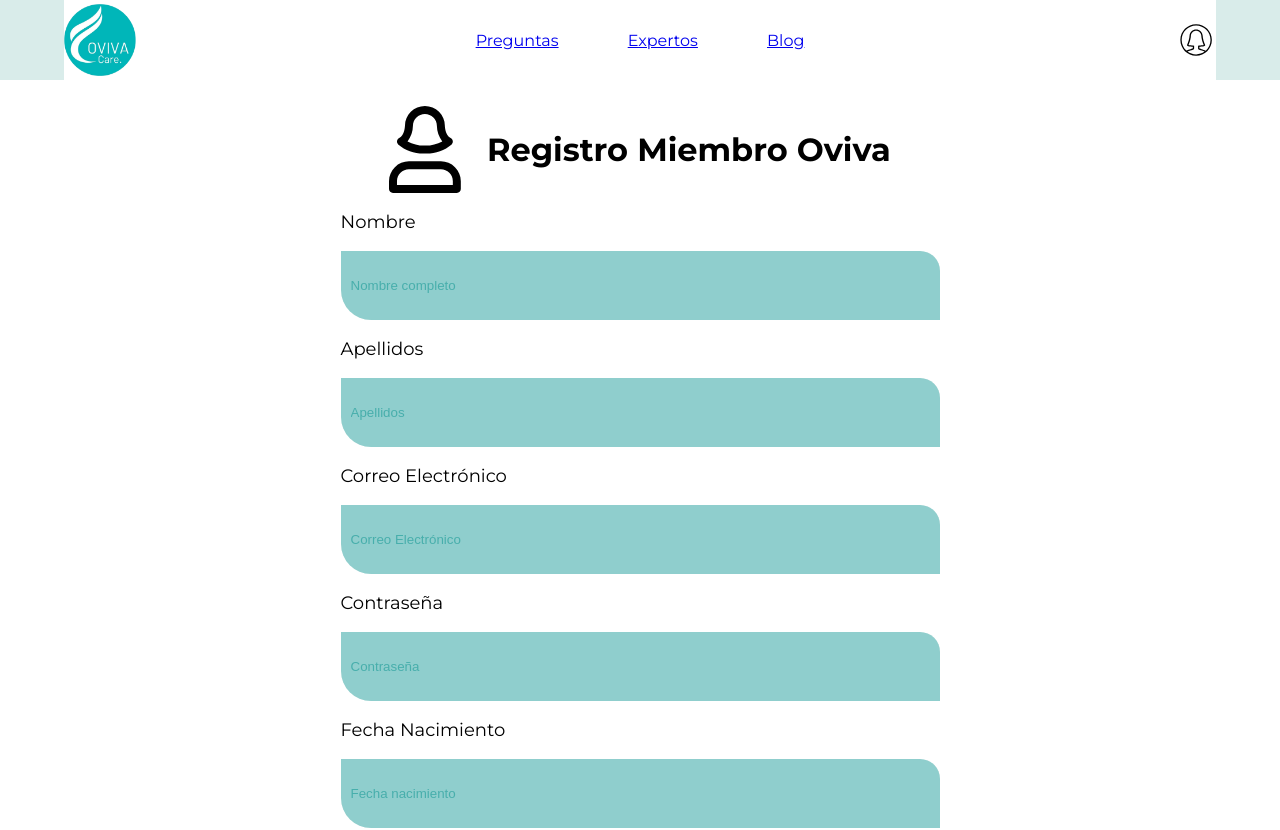
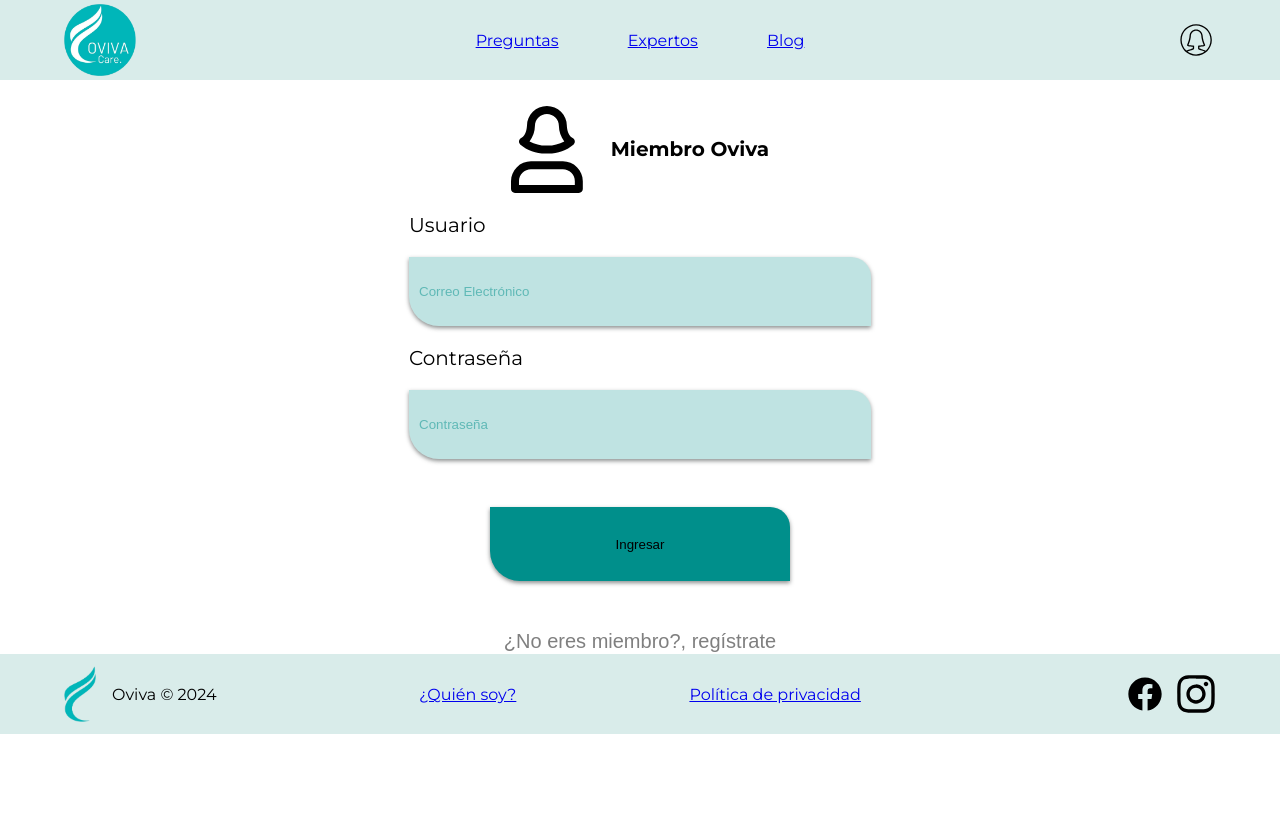
Before and after one commit to angylearns/oviva_care, a React (Vite) app in the folder HolisticFront/: page / in a window 1280 px wide. Shown: the top 830 px of the page. After the commit the page ends 800 px from the top, so only its background shows below. Built offline with nearby package versions, Linux system fonts and the light colour scheme.

Commit message:
same field color in login

```diff
--- a/HolisticFront/src/App.jsx
+++ b/HolisticFront/src/App.jsx
@@ -12,8 +12,8 @@ function App() {
   return (
     <>
       <Navbar />
-      <Register />
-      {/* <Login_user /> */}
+      {/* <Register /> */}
+      <Login_user />
       {/* <Recipe/> */}
       <Footer />
     </>
--- a/HolisticFront/src/components/login/login.css
+++ b/HolisticFront/src/components/login/login.css
@@ -3,6 +3,7 @@
     flex-direction: column;
     justify-items: center;
     align-items: center;
+    background-color: white;
 }
 
 .loginlogo-and-text {
@@ -23,17 +24,7 @@
     padding-left: 5%;
 }
 
-.field-user {
-    border-radius: 0 20px 0 30px;
-    width: 587px;
-    height: 67px;
-    background-color: rgba(0, 143, 139, 0.25);
-    padding-left: 10px;
-    border: none;
-    box-shadow: 0 2px 4px rgba(62, 66, 66, 0.6);
-
-}
-
+.field-user,
 .field-password {
     border-radius: 0 20px 0 30px;
     width: 587px;
@@ -44,6 +35,23 @@
     box-shadow: 0 2px 4px rgba(62, 66, 66, 0.6);
 }
 
+.field-user:hover,
+.field-password:hover {
+    background-color: white !important;
+}
+
+.field-user:valid,
+.field-password:valid {
+    background-color: rgba(0, 143, 139, 0.25) !important;
+}
+
+.field-user,
+.field-password{
+    -webkit-box-shadow: 0 0 0 1000px rgba(0, 143, 139, 0.25) inset;
+    box-shadow: 0 2px 4px rgba(62, 66, 66, 0.6);
+    /* Propiedad estándar */
+    transition: background-color 5000s ease-in-out 0s;
+}
 input::placeholder {
     color: rgba(0, 143, 139, 0.50);
 }
@@ -69,14 +77,11 @@ input::placeholder {
 .text-user {
     font-size: 18px;
     margin-right: 80%;
-
-
 }
 
 .text-password {
     font-size: 18px;
     margin-right: 75%;
-
 }
 
 @media screen and (max-width: 1350px) {
--- a/HolisticFront/src/components/register/Register.jsx
+++ b/HolisticFront/src/components/register/Register.jsx
@@ -53,7 +53,7 @@ function Register() {
     return (
 
         //  handleSubmit se pasa como manejador del evento onSubmit del formulario. Esto asegura que la validación se ejecute antes de que se envíe el formulario.
-        <form onSubmit={handleSubmit(onSubmit)}>
+        <form className="formulary-all-reg" onSubmit={handleSubmit(onSubmit)}>
 
             {/* Ventana emergente de alerta */}
             {showAlert && (
--- a/HolisticFront/src/components/register/register.css
+++ b/HolisticFront/src/components/register/register.css
@@ -1,4 +1,4 @@
-* {
+.formulary-all-reg{
     background-color: white;
 }
 
@@ -83,7 +83,7 @@
 .field-reglastname,
 .field-regpassword {
     -webkit-box-shadow: 0 0 0 1000px rgba(0, 143, 139, 0.25) inset;
-    box-shadow: 0 0 0 1000px rgba(0, 143, 139, 0.25) inset;
+    box-shadow: 0 2px 4px rgba(62, 66, 66, 0.6);
     /* Propiedad estándar */
     transition: background-color 5000s ease-in-out 0s;
 }
```
